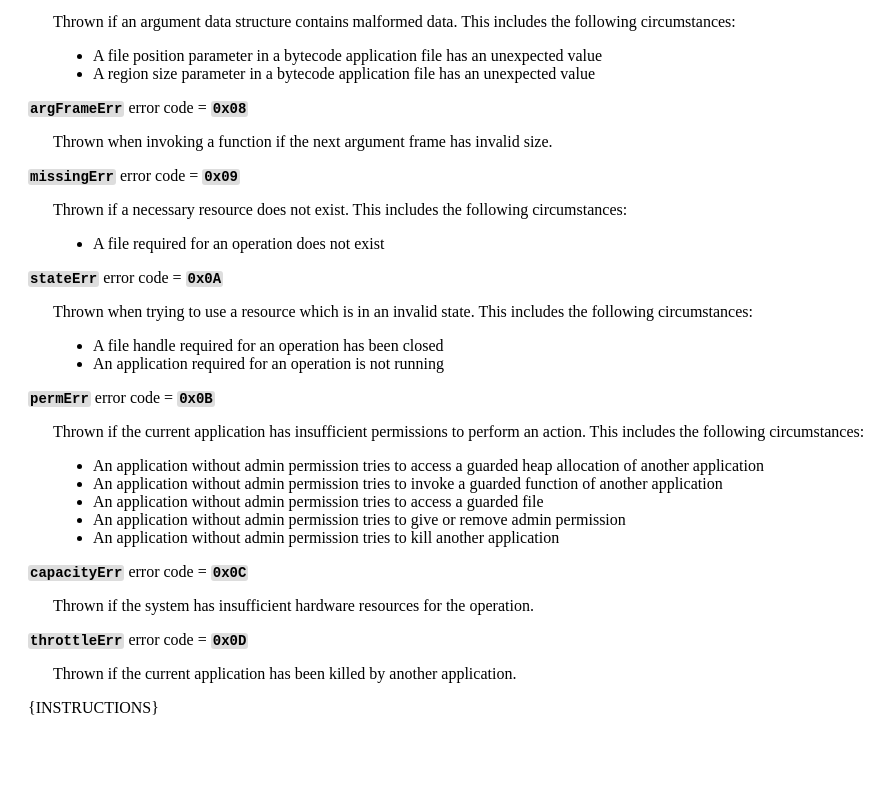
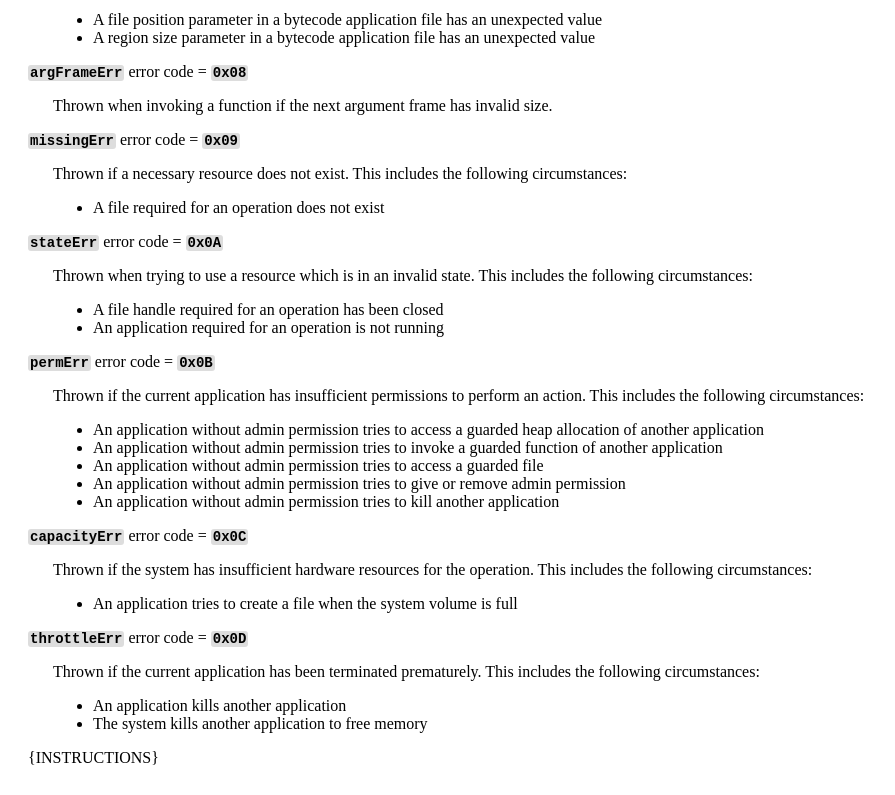
Before and after one commit to ostracod/wheatsystem-spec, a plain HTML site: page bytecodeTemplate.html in a window 1280 px wide. Shown: the part 3135-3930 px from the top of the page, without its empty margins (0-895 px from the left). Before the commit the page ends 3880 px from the top, so only its background shows below. Drawn offline with Linux system fonts and the light colour scheme.

Commit message:
Fix some details

```diff
--- a/bytecodeTemplate.html
+++ b/bytecodeTemplate.html
@@ -134,10 +134,8 @@ pre.code {
         </ul>
         <p>Data types:</p>
         <ul>
-            <li><span class="code">0x0</span> = <span class="code">u8</span></li>
-            <li><span class="code">0x1</span> = <span class="code">u32</span></li>
-            <li><span class="code">0x2</span> = <span class="code">s8</span></li>
-            <li><span class="code">0x3</span> = <span class="code">s32</span></li>
+            <li><span class="code">0x0</span> = <span class="code">s8</span></li>
+            <li><span class="code">0x1</span> = <span class="code">s32</span></li>
         </ul>
         <pre class="code">Constant argument = [
     Argument prefix,
@@ -242,11 +240,18 @@ pre.code {
         </div>
         <p><span class="code">capacityErr</span> error code = <span class="code">0x0C</span></p>
         <div class="description">
-            <p>Thrown if the system has insufficient hardware resources for the operation.</p>
+            <p>Thrown if the system has insufficient hardware resources for the operation. This includes the following circumstances:</p>
+            <ul>
+                <li>An application tries to create a file when the system volume is full</li>
+            </ul>
         </div>
         <p><span class="code">throttleErr</span> error code = <span class="code">0x0D</span></p>
         <div class="description">
-            <p>Thrown if the current application has been killed by another application.</p>
+            <p>Thrown if the current application has been terminated prematurely. This includes the following circumstances:</p>
+            <ul>
+                <li>An application kills another application</li>
+                <li>The system kills another application to free memory</li>
+            </ul>
         </div>
 {INSTRUCTIONS}
     </body>
```
